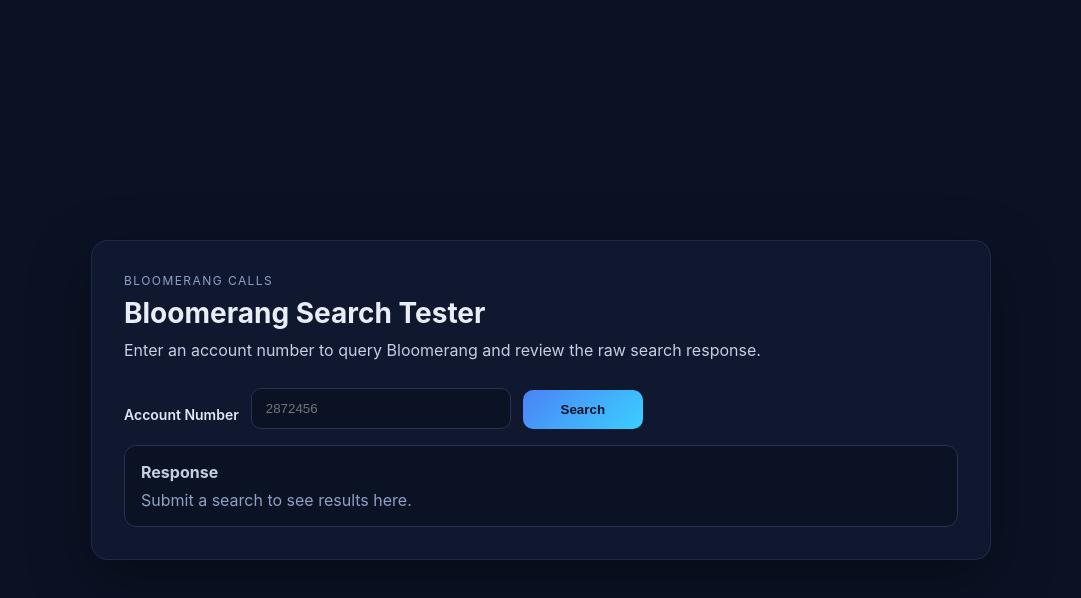
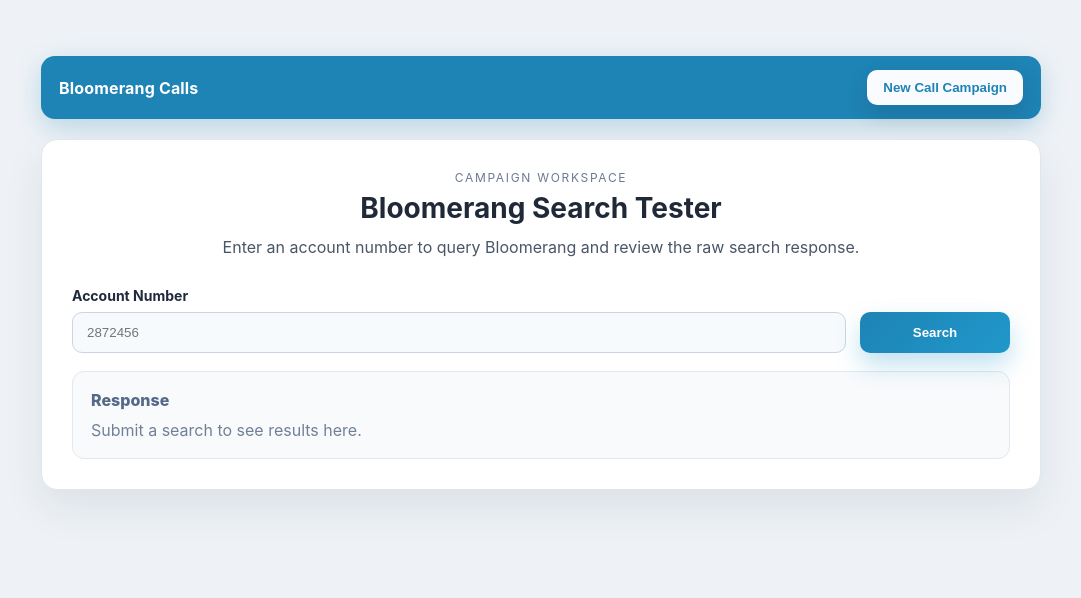
Before and after one commit to jwhanleyjr/actionable-reports, a Next.js app: page /search in a window 1280 px wide. Shown: the top 598 px of the page, without its empty margins (99-1180 px from the left). Built offline with nearby package versions, Linux system fonts and the light colour scheme.

Commit message:
Restyle search page to match Bloomerang theme

```diff
--- a/app/globals.css
+++ b/app/globals.css
@@ -13,8 +13,8 @@ html,
 body {
   max-width: 100vw;
   overflow-x: hidden;
-  background: #0b1224;
-  color: #e9edf6;
+  background: #eef2f6;
+  color: #1f2a3d;
 }
 
 body {
--- a/app/search/page.tsx
+++ b/app/search/page.tsx
@@ -58,9 +58,17 @@ export default function SearchPage() {
 
   return (
     <main className={styles.page}>
-      <div className={styles.panel}>
+      <div className={styles.shell}>
+        <div className={styles.navbar}>
+          <span className={styles.brand}>Bloomerang Calls</span>
+          <button type="button" className={styles.navButton}>
+            New Call Campaign
+          </button>
+        </div>
+
+        <div className={styles.card}>
           <header className={styles.header}>
-          <p className={styles.kicker}>Bloomerang Calls</p>
+            <p className={styles.kicker}>Campaign Workspace</p>
             <h1 className={styles.title}>Bloomerang Search Tester</h1>
             <p className={styles.subtitle}>
               Enter an account number to query Bloomerang and review the raw search response.
@@ -68,6 +76,7 @@ export default function SearchPage() {
           </header>
 
           <form className={styles.form} onSubmit={handleSubmit}>
+            <div className={styles.field}>
               <label className={styles.label} htmlFor="accountNumber">
                 Account Number
               </label>
@@ -81,6 +90,7 @@ export default function SearchPage() {
                 placeholder="2872456"
                 className={styles.input}
               />
+            </div>
 
             <button type="submit" className={styles.button} disabled={loading}>
               {loading ? 'Searching…' : 'Search'}
@@ -100,6 +110,7 @@ export default function SearchPage() {
             )}
           </div>
         </div>
+      </div>
     </main>
   );
 }
--- a/app/search/styles.module.css
+++ b/app/search/styles.module.css
@@ -1,102 +1,154 @@
 .page {
   min-height: 100vh;
-  background: #0b1224;
-  color: #e9edf6;
+  background: #eef2f6;
+  color: #1f2a3d;
+  display: flex;
+  justify-content: center;
+  padding: 56px 16px;
+}
+
+.shell {
+  width: min(1000px, 100%);
+  display: flex;
+  flex-direction: column;
+  gap: 20px;
+}
+
+.navbar {
+  background: #1e83b5;
+  color: #ffffff;
+  padding: 14px 18px;
+  border-radius: 14px;
   display: flex;
   align-items: center;
-  justify-content: center;
-  padding: 48px 16px;
+  justify-content: space-between;
+  box-shadow: 0 8px 24px rgba(30, 131, 181, 0.25);
 }
 
-.panel {
-  width: min(900px, 100%);
-  background: #0f182f;
-  border: 1px solid #1f2a4a;
+.brand {
+  font-weight: 700;
+  letter-spacing: 0.01em;
+}
+
+.navButton {
+  background: #f9fbff;
+  color: #1e83b5;
+  border: none;
+  border-radius: 10px;
+  font-weight: 700;
+  padding: 10px 16px;
+  cursor: pointer;
+  box-shadow: 0 10px 24px rgba(0, 0, 0, 0.12);
+  transition: transform 0.15s ease, box-shadow 0.2s ease, background 0.2s ease;
+}
+
+.navButton:hover {
+  background: #ffffff;
+  transform: translateY(-1px);
+  box-shadow: 0 14px 30px rgba(0, 0, 0, 0.18);
+}
+
+.card {
+  background: #ffffff;
+  border: 1px solid #dfe6ee;
   border-radius: 16px;
-  padding: 32px;
-  box-shadow: 0 20px 60px rgba(0, 0, 0, 0.35);
+  padding: 30px;
+  box-shadow: 0 18px 40px rgba(31, 42, 61, 0.08);
 }
 
 .header {
-  margin-bottom: 24px;
+  text-align: center;
+  margin-bottom: 26px;
 }
 
 .kicker {
   text-transform: uppercase;
-  letter-spacing: 0.12em;
+  letter-spacing: 0.14em;
   font-size: 12px;
-  color: #8ea0c6;
-  margin-bottom: 8px;
+  color: #6b7b93;
+  margin-bottom: 6px;
 }
 
 .title {
   font-size: 28px;
-  margin-bottom: 8px;
+  margin-bottom: 10px;
+  color: #1f2937;
 }
 
 .subtitle {
-  color: #c6cee3;
+  color: #4a5568;
   line-height: 1.6;
+  max-width: 720px;
+  margin: 0 auto;
 }
 
 .form {
   display: flex;
-  gap: 12px;
+  gap: 14px;
   align-items: flex-end;
-  margin-bottom: 16px;
+  margin-bottom: 18px;
   flex-wrap: wrap;
+  justify-content: center;
+}
+
+.field {
+  display: flex;
+  flex-direction: column;
+  flex: 1;
+  min-width: 260px;
 }
 
 .label {
-  display: block;
   font-size: 14px;
-  font-weight: 600;
-  color: #dfe6f6;
-  margin-bottom: 6px;
+  font-weight: 700;
+  color: #1f2a3d;
+  margin-bottom: 8px;
 }
 
 .input {
-  background: #0b1224;
-  border: 1px solid #253155;
-  color: #e9edf6;
+  background: #f7fafc;
+  border: 1px solid #cbd5e1;
+  color: #1f2937;
   padding: 12px 14px;
   border-radius: 10px;
-  min-width: 260px;
   outline: none;
-  transition: border 0.2s ease, box-shadow 0.2s ease;
+  transition: border 0.2s ease, box-shadow 0.2s ease, background 0.2s ease;
 }
 
 .input:focus {
-  border-color: #4c82f6;
-  box-shadow: 0 0 0 3px rgba(76, 130, 246, 0.2);
+  border-color: #1e83b5;
+  background: #ffffff;
+  box-shadow: 0 0 0 3px rgba(30, 131, 181, 0.18);
 }
 
 .button {
-  background: linear-gradient(135deg, #4c82f6, #3ad0ff);
-  color: #0b1224;
+  background: linear-gradient(135deg, #1e83b5, #2098ca);
+  color: #ffffff;
   border: none;
   border-radius: 10px;
-  font-weight: 700;
-  padding: 12px 20px;
+  font-weight: 800;
+  padding: 13px 22px;
   cursor: pointer;
-  min-width: 120px;
+  min-width: 150px;
+  box-shadow: 0 12px 24px rgba(32, 152, 202, 0.28);
   transition: transform 0.15s ease, box-shadow 0.2s ease;
 }
 
 .button:disabled {
   opacity: 0.7;
   cursor: not-allowed;
+  box-shadow: none;
 }
 
 .button:not(:disabled):hover {
   transform: translateY(-1px);
-  box-shadow: 0 8px 24px rgba(58, 208, 255, 0.35);
+  box-shadow: 0 16px 30px rgba(32, 152, 202, 0.35);
 }
 
 .error {
-  background: #2d1030;
-  border: 1px solid #f25f86;
-  color: #ffd6e2;
+  background: #fff1f2;
+  border: 1px solid #fca5a5;
+  color: #b91c1c;
   padding: 12px 14px;
   border-radius: 10px;
   margin-bottom: 12px;
@@ -104,25 +156,25 @@
 
 .output {
   margin-top: 12px;
-  background: #0b1224;
-  border: 1px solid #253155;
+  background: #f8fafc;
+  border: 1px solid #e2e8f0;
   border-radius: 12px;
-  padding: 16px;
+  padding: 18px;
 }
 
 .outputLabel {
-  font-weight: 700;
-  margin-bottom: 8px;
-  color: #c6cee3;
+  font-weight: 800;
+  margin-bottom: 10px;
+  color: #556987;
 }
 
 .muted {
-  color: #8ea0c6;
+  color: #718096;
 }
 
 .pre {
   background: transparent;
-  color: #e9edf6;
+  color: #1f2937;
   font-family: var(--font-mono, "SFMono-Regular", Consolas, "Liberation Mono", Menlo, monospace);
   white-space: pre-wrap;
   word-break: break-word;
```
Lines whose indentation alone changed are shown as unchanged.
